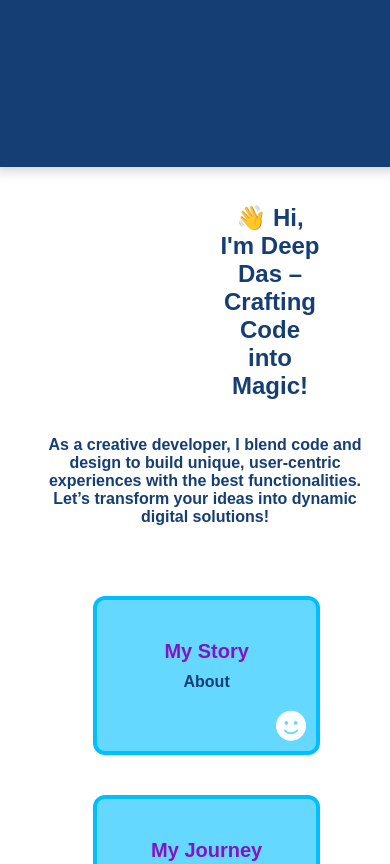
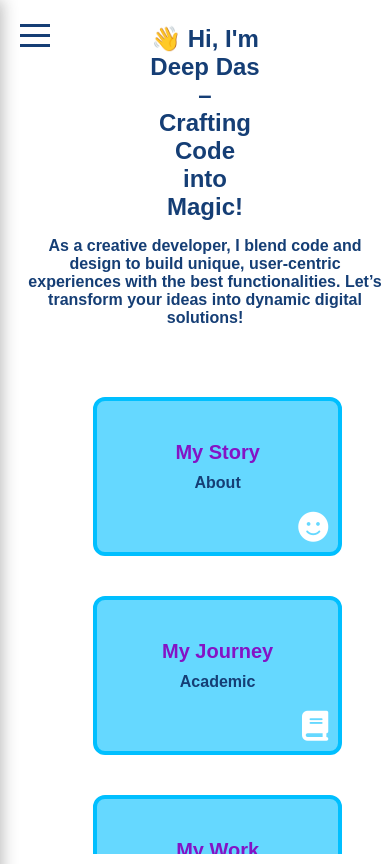
Before and after one commit to THE-DEEPDAS/Portfolio-Website, a React (Create React App) app: page / in a window 390 px wide. Built offline with nearby package versions, Linux system fonts and the light colour scheme.

Commit message:
made about, card, image card, sidebar, maincontent responsive

```diff
--- a/package.json
+++ b/package.json
@@ -10,6 +10,7 @@
     "emailjs-com": "^3.2.0",
     "react": "^18.3.1",
     "react-dom": "^18.3.1",
+    "react-responsive": "^10.0.0",
     "react-router-dom": "^6.26.1",
     "react-scripts": "5.0.1",
     "web-vitals": "^2.1.4"
--- a/src/App.js
+++ b/src/App.js
@@ -1,6 +1,6 @@
 import React, { useState, useEffect } from 'react';
 import { BrowserRouter as Router, Route, Routes } from 'react-router-dom';
-import Sidebar from './components/Sidebar';
+import Navigation from './components/Navigation';
 import MainContent from './components/MainContent';
 import About from './components/About';
 import Academic from './components/Academic';
@@ -36,7 +36,7 @@ const App = () => {
                     </div>
                 ) : (
                     <>
-                        <Sidebar />
+                        <Navigation />
                         <Routes>
                             <Route path="/" element={<MainContent />} />
                             <Route path="/about" element={<About />} />
--- a/src/components/About.css
+++ b/src/components/About.css
@@ -1,44 +1,44 @@
+/* General Styles */
 .about-page {
     position: relative;
     background-color: white;
     padding: 20px;
-    margin-left: 250px;
+    margin-left: 20%; /* Adjust the margin relative to screen width */
     overflow-y: auto;
     max-height: 100vh;
+    box-sizing: border-box; /* Ensure padding and borders are included in the element's width and height */
 }
-
-/* .background-image {
-    position: absolute;
-    top: 0;
-    left: 0;
-    width: calc(100% - 250px);
-    height: 100%;
-    background-image: url('./Assets/my_img.jpg');
-    background-size: cover;
-    background-position: center;
-    filter: brightness(50%);
-    z-index: -1;
-} */
 
 .page-content {
     position: relative;
-    max-width: 800px;
-    margin: auto;
+    max-width: 90%; /* Fluid width for responsiveness */
+    margin: 20px auto;
     background: white;
     padding: 20px;
     border-radius: 8px;
 }
 
+h1, h2 {
+    color: #153E75;
+    text-align: center; /* Center text for smaller screens */
+}
+
+/* Fluid Typography */
 h1 {
     font-size: 2.5rem;
-    margin-bottom: 20px;
-    color: #153E75;
 }
 
 h2 {
     font-size: 2rem;
-    margin-bottom: 10px;
-    color: #153E75;
+}
+
+@media screen and (max-width: 768px) {
+    h1 {
+        font-size: 2rem;
+    }
+    h2 {
+        font-size: 1.75rem;
+    }
 }
 
 section {
@@ -54,6 +54,7 @@ a:hover {
     text-decoration: underline;
 }
 
+/* Skills Section */
 .skills {
     display: flex;
     flex-wrap: wrap;
@@ -69,7 +70,7 @@ a:hover {
 }
 
 .skill-item {
-    flex: 1 1 calc(50% - 10px);
+    flex: 1 1 calc(50% - 10px); /* Flexibly distribute skill items */
     font-size: 1.2rem;
     background: #c016cd;
     margin: 5px 0;
@@ -85,16 +86,51 @@ a:hover {
     color: #333;
 }
 
+/* Adjusting Skills Section for Mobile */
+@media screen and (max-width: 768px) {
+    .skill-item {
+        flex: 1 1 100%; /* Make skill items take full width */
+        font-size: 1rem; /* Adjust font size for smaller screens */
+    }
+}
+
+/* Image Container */
 .image-container {
     display: flex;
     justify-content: center;
     margin-bottom: 20px;
 }
 
+/* Profile Image */
 .profile-image {
     width: 150px;
     height: 150px;
     border-radius: 50%;
     border: 4px solid #fff;
     object-fit: cover;
+    transition: transform 0.3s ease;
 }
+
+/* Responsive Profile Image */
+@media screen and (max-width: 768px) {
+    .profile-image {
+        width: 100px;
+        height: 100px; /* Reduce image size on smaller screens */
+    }
+}
+
+/* Reduce Padding for Smaller Screens */
+@media screen and (max-width: 480px) {
+    .about-page {
+        margin-left: 10px;
+        padding: 10px; /* Reduce padding for mobile */
+    }
+
+    .page-content {
+        padding: 10px;
+    }
+
+    h1, h2 {
+        font-size: 1.5rem; /* Further reduce font sizes */
+    }
+}
--- a/src/components/Card.css
+++ b/src/components/Card.css
@@ -1,3 +1,32 @@
+/* Complex Scroll Animation */
+@keyframes cardScroll {
+    0% {
+        transform: translateY(50px) scale(0.9);
+        opacity: 0;
+    }
+    50% {
+        transform: translateY(0) scale(1.02);
+        opacity: 0.5;
+    }
+    100% {
+        transform: translateY(0) scale(1);
+        opacity: 1;
+    }
+}
+
+/* Card Entry Animation */
+@keyframes cardEntry {
+    0% {
+        opacity: 0;
+        transform: translateY(30px) scale(0.8);
+    }
+    100% {
+        opacity: 1;
+        transform: translateY(0) scale(1);
+    }
+}
+
+/* Card Styles */
 .card {
     position: relative;
     padding: 20px;
@@ -7,15 +36,18 @@
     cursor: pointer;
     overflow: hidden;
     color: #ffffff;
-    margin: 10px;
+    margin: 15px; /* Adjusted margin for better spacing */
     display: flex;
     flex-direction: column;
     align-items: center;
     justify-content: center;
     background-color: rgba(68, 44, 46, 0.7);
     border: 4px solid;
+    opacity: 0; /* Initially hidden */
+    animation: cardEntry 0.6s ease-out forwards; /* Entry animation */
 }
 
+/* Card Hover Effect */
 .card::before {
     content: '';
     position: absolute;
@@ -40,21 +72,11 @@
     border-color: #fff;
 }
 
-.card.orange {
-    border-color: #FFD700;
-}
-
-.card.red {
-    border-color: #FF0000;
-}
-
-.card.green {
-    border-color: #00FF00;
-}
-
-.card.blue {
-    border-color: #00BFFF;
-}
+/* Card Colors */
+.card.orange { border-color: #FFD700; }
+.card.red { border-color: #FF0000; }
+.card.green { border-color: #00FF00; }
+.card.blue { border-color: #00BFFF; }
 
 .card-content .icon {
     font-size: 30px;
@@ -67,7 +89,7 @@
 .card-content h3 {
     margin-bottom: 10px;
     font-size: 20px;
-    color: inherit;
+    color: rgb(132, 19, 197);
 }
 
 .card-content p {
@@ -76,30 +98,30 @@
     color: inherit;
 }
 
+/* Responsive Layout */
+@media (max-width: 1200px) {
+    .cards {
+        grid-template-columns: repeat(auto-fit, minmax(220px, 1fr)); /* More cards per row */
+        gap: 20px;
+    }
+}
+
 @media (max-width: 768px) {
     .cards {
-        flex-direction: column;
-        align-items: center;
+        grid-template-columns: repeat(auto-fit, minmax(150px, 1fr));
+        gap: 15px;
     }
 
     .card {
-        width: 80%;
-        margin: 10px 0;
+        width: 90%; /* Adjust width for smaller screens */
+        margin: 10px auto; /* Center cards with auto margins */
     }
 }
 
-@media (min-width: 769px) and (max-width: 1200px) {
-    .cards {
-        flex-wrap: wrap;
-        justify-content: center;
-    }
-
-    .card {
-        width: 45%;
-        margin: 15px;
+@media (max-width: 480px) {
+    .main-content {
+        flex-direction: column;
+        align-items: center;
+        text-align: center;
     }
 }
-
-.card-content h3{
-    color:rgb(132, 19, 197);
-}
--- a/src/components/Card.js
+++ b/src/components/Card.js
@@ -1,9 +1,33 @@
-import React from 'react';
+import React, { useEffect, useRef } from 'react';
 import './Card.css';
 
 const Card = ({ title, description, color, icon, onClick }) => {
+    const cardRef = useRef(null);
+
+    useEffect(() => {
+        const handleScroll = () => {
+            if (!cardRef.current) return;
+
+            const rect = cardRef.current.getBoundingClientRect();
+            const isVisible = rect.top < window.innerHeight && rect.bottom > 0;
+
+            if (isVisible) {
+                cardRef.current.style.animation = "cardScroll 0.5s ease-out forwards";
+            }
+        };
+
+        window.addEventListener('scroll', handleScroll);
+        handleScroll(); // Trigger the animation on mount
+
+        return () => window.removeEventListener('scroll', handleScroll);
+    }, []);
+
     return (
-        <div className={`card ${color}`} onClick={onClick}>
+        <div
+            className={`card ${color}`}
+            onClick={onClick}
+            ref={cardRef}
+        >
             <div className="card-content">
                 <i className={`fas ${icon} icon`}></i> {/* Using FontAwesome icon */}
                 <h3>{title}</h3>
--- /dev/null
+++ b/src/components/HamburgerMenu.css
@@ -0,0 +1,95 @@
+/* Hamburger Icon */
+.hamburger-menu {
+    position: fixed;
+    top: 20px;
+    left: 20px;
+    z-index: 1000;
+    cursor: pointer;
+    display: flex;
+    flex-direction: column;
+    justify-content: space-around;
+    width: 30px;
+    height: 30px;
+}
+
+/* Default line color */
+.hamburger-line {
+    width: 100%;
+    height: 3px;
+    background-color: #153E75; /* Dark blue color */
+    transition: all 0.3s ease;
+}
+
+/* Line color when menu is open */
+.hamburger-menu.open .hamburger-line {
+    background-color: white; /* Change to white when menu is open */
+}
+
+/* Menu Background */
+.dropdown-menu {
+    position: fixed;
+    top: 0;
+    left: 0;
+    width: 250px;
+    min-height: 100vh;
+    background-color: #153E75;
+    box-shadow: 2px 0 15px rgba(26, 26, 26, 0.3);
+    z-index: 999;
+    display: flex;
+    flex-direction: column;
+    padding: 20px;
+    transform: translateX(-100%);
+    transition: transform 0.3s ease;
+}
+
+.dropdown-menu.open {
+    transform: translateX(0);
+}
+
+/* Profile Section */
+.dropdown-menu .profile {
+    text-align: center;
+    margin-bottom: 40px;
+}
+
+.dropdown-menu .profile-pic {
+    border-radius: 50%;
+    width: 80px;
+    height: 80px;
+    margin-bottom: 15px;
+    border: 3px solid #543e3e;
+}
+
+.dropdown-menu h2, .dropdown-menu p {
+    color: #ffffff;
+    text-shadow: 2px 2px 4px rgba(0, 0, 0, 0.5);
+}
+
+/* Navigation Links */
+.dropdown-menu nav ul {
+    list-style: none;
+    padding: 0;
+    width: 100%;
+}
+
+.dropdown-menu nav ul li {
+    margin: 20px 0;
+}
+
+.dropdown-menu nav ul li a {
+    color: white;
+    text-decoration: none;
+    font-size: 18px;
+    padding: 10px;
+    display: block;
+    text-align: left;
+    border-radius: 8px;
+    transition: background-color 0.3s, color 0.3s ease-in;
+    text-shadow: 2px 2px 4px rgba(0, 0, 0, 0.5);
+}
+
+.dropdown-menu nav ul li a:hover {
+    background-color: #ba31b4;
+    color: white;
+    font-weight: bolder;
+}
--- /dev/null
+++ b/src/components/HamburgerMenu.js
@@ -0,0 +1,41 @@
+import React, { useState } from 'react';
+import { Link } from 'react-router-dom';
+import './HamburgerMenu.css';
+import Video from './Assets/Deep das.gif';
+
+const HamburgerMenu = () => {
+    const [isOpen, setIsOpen] = useState(false);
+
+    const toggleMenu = () => {
+        setIsOpen(!isOpen);
+    };
+
+    return (
+        <>
+            <div className={`hamburger-menu ${isOpen ? 'open' : ''}`} onClick={toggleMenu}>
+                <div className="hamburger-line"></div>
+                <div className="hamburger-line"></div>
+                <div className="hamburger-line"></div>
+            </div>
+            <div className={`dropdown-menu ${isOpen ? 'open' : ''}`}>
+                <div className="profile">
+                    <img src={Video} alt="Profile" className="profile-pic" />
+                    <h2>Deep Das</h2>
+                    <p>Creative Developer</p>
+                </div>
+                <nav>
+                    <ul>
+                        <li><Link to="/" onClick={toggleMenu}>Home</Link></li>
+                        <li><Link to="/about" onClick={toggleMenu}>About</Link></li>
+                        <li><Link to="/academic" onClick={toggleMenu}>Academic</Link></li>
+                        <li><Link to="/technical" onClick={toggleMenu}>Technical</Link></li>
+                        <li><Link to="/cocurricular" onClick={toggleMenu}>Co-Curriculars</Link></li>
+                        <li><Link to="/contact" onClick={toggleMenu}>Contact</Link></li>
+                    </ul>
+                </nav>
+            </div>
+        </>
+    );
+};
+
+export default HamburgerMenu;
--- a/src/components/MainContent.css
+++ b/src/components/MainContent.css
@@ -1,27 +1,29 @@
+/* Main Content */
 .main-content {
     flex-grow: 1;
     background-color: white;
     margin-left: 250px;
-    padding: 40px;
+    padding: 40px 20px; /* Adding padding to handle content cut-off */
     color: #333333;
     display: flex;
     flex-direction: column;
-    justify-content: center;
+    justify-content: flex-start; /* Start content from the top */
+    align-items: center;
     font-family: 'Poppins', sans-serif;
+    overflow-y: auto; /* Enable vertical scrolling */
+    height: 100vh; /* Make sure content takes full height */
+    box-sizing: border-box; /* Ensure padding and borders are included in the height calculation */
 }
 
 .main-content h1 {
     font-size: 2rem;
     margin-bottom: 20px;
-    justify-content: center;
-    margin-left: 130px;
     text-align: center;
     color: #153E75;
 }
 
 .main-content p {
     font-size: 1.125rem;
-    justify-content: center;
     text-align: center;
     margin-bottom: 40px;
     color: #153E75;
@@ -34,14 +36,20 @@
     margin-top: 20px;
 }
 
+/* Media Queries for Responsive Design */
 @media (max-width: 768px) {
     .main-content {
         margin-left: 0;
         padding: 20px;
+        max-height: 100vh; /* Set max height to viewport height */
+        overflow-y: auto; /* Enable scrolling on smaller screens */
+        justify-content: flex-start; /* Start content from the top */
+        box-sizing: border-box;
     }
 
     .main-content h1 {
         font-size: 1.5rem;
+        margin: 0; /* Adjust margins for smaller screens */
     }
 
     .main-content p {
@@ -53,18 +61,23 @@
     }
 }
 
-.accent-element {
-    color: #00adb5;
-}
-
 @media (max-width: 480px) {
     .main-content {
         flex-direction: column;
         align-items: center;
         text-align: center;
+        padding: 15px;
+        justify-content: flex-start;
+        box-sizing: border-box;
     }
 }
 
+/* Accent Color */
+.accent-element {
+    color: #00adb5;
+}
+
+/* Card Styles */
 .main-content .card.orange {
     border-color: #FFD700;
     background-color: #ffd90068;
@@ -104,3 +117,68 @@
 .card {
     background-color: #ffffff;
 }
+
+/* Sidebar Styles */
+.sidebar {
+    width: 250px;
+    min-height: 100vh;
+    background-color: #153E75;
+    padding: 20px;
+    color: #e0e0e0;
+    display: flex;
+    flex-direction: column;
+    align-items: center;
+    box-shadow: 2px 0 15px rgba(26, 26, 26, 0.3);
+    font-family: 'Poppins', sans-serif;
+    position: fixed;
+    top: 0;
+    left: 0;
+    overflow-y: auto; /* Enable vertical scrolling for sidebar */
+    max-height: 100vh; /* Constrain sidebar height */
+}
+
+/* Hamburger Menu Styling */
+.hamburger-menu {
+    position: fixed;
+    top: 20px;
+    left: 20px;
+    z-index: 1000;
+    cursor: pointer;
+    display: flex;
+    flex-direction: column;
+    justify-content: space-around;
+    width: 30px;
+    height: 30px;
+}
+
+.hamburger-line {
+    width: 100%;
+    height: 3px;
+    background-color: #153E75; /* Default color */
+    transition: all 0.3s ease;
+}
+
+.hamburger-menu.open .hamburger-line {
+    background-color: white; /* Color when menu is open */
+}
+
+.dropdown-menu {
+    position: fixed;
+    top: 0;
+    left: 0;
+    width: 250px;
+    min-height: 100vh;
+    background-color: #153E75;
+    box-shadow: 2px 0 15px rgba(26, 26, 26, 0.3);
+    z-index: 999;
+    display: flex;
+    flex-direction: column;
+    padding: 20px;
+    transform: translateX(-100%);
+    transition: transform 0.3s ease;
+    overflow-y: auto; /* Enable scrolling */
+}
+
+.dropdown-menu.open {
+    transform: translateX(0);
+}
--- /dev/null
+++ b/src/components/Navigation.js
@@ -0,0 +1,17 @@
+import React from 'react';
+import Sidebar from './Sidebar';
+import HamburgerMenu from './HamburgerMenu';
+import { useMediaQuery } from 'react-responsive';
+
+const Navigation = () => {
+
+    const isDesktop = useMediaQuery({ minWidth: 1024 });
+
+    return (
+        <>
+            {isDesktop ? <Sidebar /> : <HamburgerMenu />}
+        </>
+    );
+};
+
+export default Navigation;
--- a/src/components/Sidebar.css
+++ b/src/components/Sidebar.css
@@ -56,7 +56,7 @@ nav ul li a {
     display: block;
     text-align: left;
     border-radius: 8px;
-    transition: background-color 0.3s, color 0.3s;
+    transition: background-color 0.3s, color 0.3s ease-in;
     text-shadow: 2px 2px 4px rgba(0, 0, 0, 0.5);
 }
 
```
Also changed, not shown: 1 other file (tests, documents, lock files or other folders).
